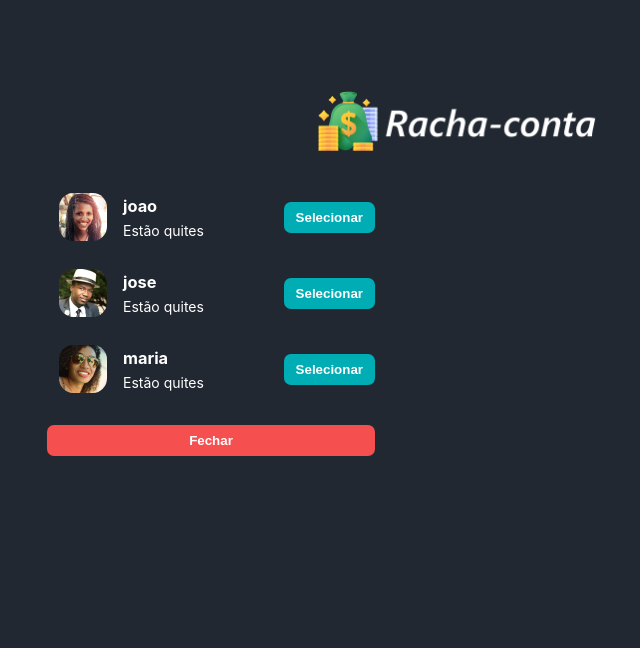
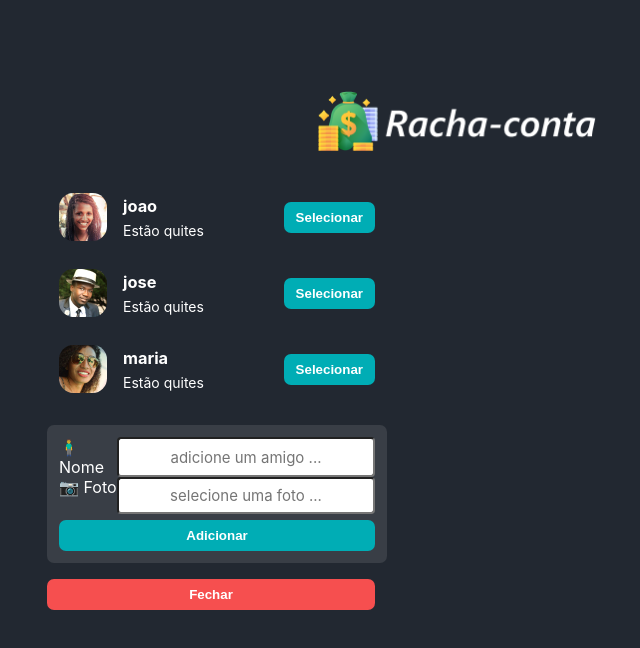
Before and after one commit to muritadb/racha-conta, a React (Vite) app: page / in a window 1280 px wide. Both pictures are taken after a click on the button "Adicionar amigo(a)". Shown: the top 648 px of the page, without its empty margins (183-823 px from the left). Built offline with nearby package versions, Linux system fonts and the light colour scheme.

Commit message:
add form with friend state

```diff
--- a/src/App.jsx
+++ b/src/App.jsx
@@ -71,6 +71,16 @@ const App = () => {
     setWhoWillPay('you')
   }
 
+  const handleSubmitFriend = (e) => {
+    e.preventDefault()
+    const [nome, foto] = e.target.elements
+    initialsFriends.push({ name: nome.value, img: `./friends/${foto.value}-48.jpg`, balance: 0, id: crypto.randomUUID() })
+
+    // console.log(e.target.elements, nome.value, foto.value)
+
+    setAddNewFriend(false)
+  }
+
   return < div >
     <header className="header">
       <img src="./logo-racha-conta.png" alt="logo" />
@@ -97,6 +107,16 @@ const App = () => {
             )
           })}
         </ul>
+        {addNewFriend && <form onSubmit={handleSubmitFriend} className="form-add-friend">
+          <label>🧍‍♂️ Nome
+            <input type="text" placeholder="adicione um amigo ..." />
+          </label>
+          <label >📷 Foto
+            <input type="text" placeholder="selecione uma foto ..." />
+          </label>
+          <button className="button">Adicionar</button>
+        </form>
+        }
         <button
           onClick={handleClickAddFriend}
           className={`button ${addNewFriend ? 'button-close' : ''}`}
```
